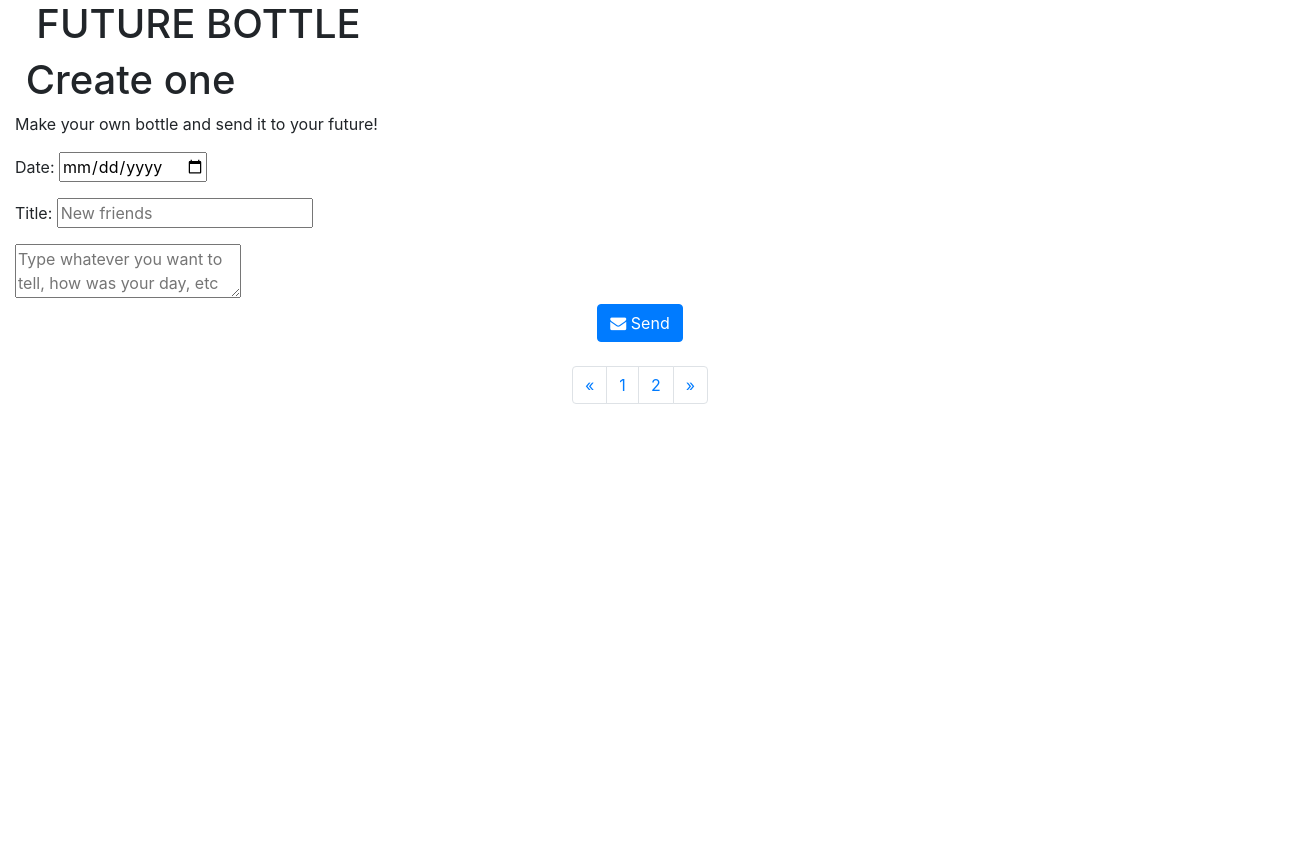
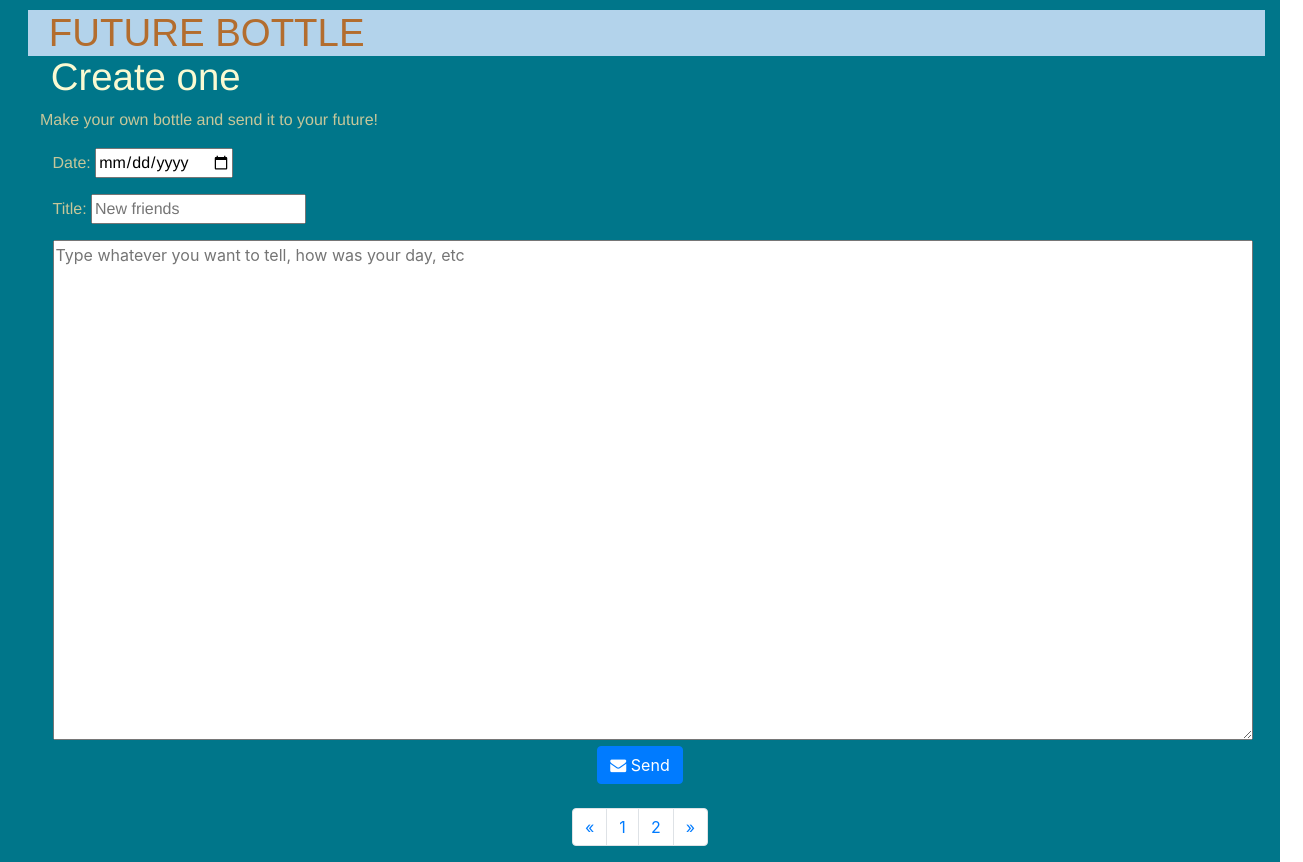
Before and after one commit to hkawaguchi1009/semester-project, a plain HTML site: page index.html in a window 1280 px wide. Shown: the whole page, 1303 px wide, since content can reach past the window. Before the commit the page ends 800 px from the top, so only its background shows below. Drawn offline with nearby package versions, Linux system fonts and the light colour scheme; files that its build step writes are made by us from their sources; no server answers; files whose address does not match are found by name.

Commit message:
Update index.css
I put html mistakenly.

```diff
--- a/index.css
+++ b/index.css
@@ -1,126 +1,83 @@
-<!DOCTYPE html>
-<html>
-<head>
-    <meta name="viewport" content="width=device-width, initial-scale=1.0">
-    <title>Future Bottle</title>
-    <link rel="stylesheet" href="css/index.css">
-    <script src="js/index.js"></script>
+p{
+    font-family: "Robot Regular", "Helvetica";
+    color: #C6C79A;
+}
 
-    <link href="https://stackpath.bootstrapcdn.com/bootstrap/4.1.3/css/bootstrap.min.css" rel="stylesheet" integrity="sha384-MCw98/SFnGE8fJT3GXwEOngsV7Zt27NXFoaoApmYm81iuXoPkFOJwJ8ERdknLPMO" crossorigin="anonymous">
+#container{
+    background-color: #00768A;
+}
 
-    <script src="https://code.jquery.com/jquery-3.3.1.min.js" integrity="sha256-FgpCb/KJQlLNfOu91ta32o/NMZxltwRo8QtmkMRdAu8=" crossorigin="anonymous"></script>
-    <link href="https://maxcdn.bootstrapcdn.com/font-awesome/4.7.0/css/font-awesome.min.css" rel="stylesheet">
+#letter{
+    background-color: beige;
+    width: 90%;
+    left: 5%;
+    position:relative;
+    bottom: 5px;
+}
 
-    <script src="https://stackpath.bootstrapcdn.com/bootstrap/4.1.3/js/bootstrap.min.js" integrity="sha384-ChfqqxuZUCnJSK3+MXmPNIyE6ZbWh2IMqE241rYiqJxyMiZ6OW/JmZQ5stwEULTy" crossorigin="anonymous"></script>
-</head>
+#letterContents{
+    background-color: whitesmoke;
+    width: 90%;
+    height: 90%;
+    position: relative;
+    left: 5%;
+    top: -5%;
+}
+#letter p{
+    color: black;
+}
 
-<body>
-    <div id = "container" class="container-fluid">
-        <form id = "formWidget">
-        <div id = "barDiv">
-            <h1 id = "bar">&nbsp; FUTURE BOTTLE</h1>
-        </div>
+#bar{
+    font-family: "Arial";
+    color: #B36D2E;
+}
 
-            <h1 id = "header">&nbsp;Create one</h1>
-            <div id = "page1">
-            <p id = "explain">Make your own bottle and send it to your future!</p>
+#barDiv{
+    background-color: #B3D3EB;
+    width: 99%;
+    position: relative;
+    top: 10px;
+    left: 1%;
+}
 
+#barDiv h1{
+    font-size: 240%;
+}
 
-            <div id = "dateDiv">
-                <p>Date: <input type="date" name = "date" id="date" class = "input"></p>
-            </div>
+#header{
+    color: lightgoldenrodyellow;
+    font-family: "Helvetica";
+    font-size: 240%;
+    position:relative;
+    left: 2%;
+}
 
-            <div id= "titleDiv">
-                <p>Title: <input type = "text" id = "title" name = "title" class = "input" placeholder = "New friends"></p>
-            </div>
+#explain{
+    position: relative;
+    left: 2%;
+}
 
-            <div id = "contentsDiv">
-                <textarea id = "contents" name = "contents" class = "input" placeholder="Type whatever you want to tell, how was your day, etc"></textarea>
-            </div>
+#dateDiv{
+    position: relative;
+    top: -4%;
+    left: 3%;
+}
 
-        <!-- Note NO FORM!! -->
-            <div id = "container" class="container-fluid">
-                <div class="row">
-                    <div class="col align-self-start">
-                    </div>
+#titleDiv{
+    position: relative;
+    top: -4%;
+    left: 3%;
+}
 
-                    <button id = "send" type = "button" class="btn btn-primary" data-toggle="modal" data-target="#myModal">
-                    <span class="fa fa-envelope" aria-hidden="true"></span>&nbsp;Send
-                    </button>
+textarea{
+    position: relative;
+    top: -4%;
+    left: 3%;
+    width: 96%;
+    height: 500px;
+    resize: none;
+}
 
-                    <div class="col align-self-end">
-                    </div>
-                </div>
-            </div>
-
-
-            <!--<button type="button" class="btn btn-primary" aria-label="Send Email" data-toggle="modal" data-target="#myModal">
-            <span class="fa fa-envelope" aria-hidden="true"></span> &nbsp;Email
-        </button>
-            <div class = "modal fade" tabindex = "-1" role = "dialog" id = "myModal">
-            <div class = "modal-dialog">
-                <div class="modal-content">
-                    <div class="modal-header">
-                        <h4 class="modal-title">Confirm Sending</h4>
-                        <button type="button" class="close" data-dismiss="modal" aria-label="Close"><span aria-hidden="true">&times;</span></button>
-                    </div>
-                    <div class="modal-body">
-                        <p><span class=" fa fa-question-circle"></span>&nbsp;Are you sure you want to send the email?</p>
-
-                    </div>
-                    <div class="modal-footer">
-                        <button type="button" class="btn btn-primary" data-dismiss="modal">Yes</button>
-                        <button type="button" class="btn btn-default" data-dismiss="modal">No</button>
-                    </div>
-                </div>
-            </div>
-            </div>
-
-
-        <div class="alert alert-danger collapse" role="alert" id="noAlert">
-              <span class="glyphicon glyphicon-exclamation-sign" style="font-size:1.2em" aria-hidden="true"></span>
-              <strong>Oh!</strong> Something went wrong.
-        </div>
-
-        <div class="alert alert-success collapse" role="alert" id="yesAlert">
-              <span class="glyphicon glyphicon-ok" style="font-size:1.2em" aria-hidden="true"></span>
-              <strong>Email away!</strong> Your email has been sent.
-        </div>-->
-            </div>
-
-            <br>
-
-
-        <div id = "container" class="container-fluid">
-            <div class="row">
-                <div class="col align-self-start">
-                </div>
-
-                <nav aria-label="Page navigation example">
-                  <ul class="pagination">
-                    <li class="page-item">
-                      <a class="page-link" href="#" aria-label="Previous">
-                        <span aria-hidden="true">&laquo;</span>
-                        <span class="sr-only">Previous</span>
-                      </a>
-                    </li>
-                    <li class="page-item"><a class="page-link" href="index.html">1</a></li>
-                    <li class="page-item"><a class="page-link" href="indexGet.html">2</a></li>
-                    <li class="page-item">
-                      <a class="page-link" href="indexGet.html" aria-label="Next">
-                        <span aria-hidden="true">&raquo;</span>
-                        <span class="sr-only">Next</span>
-                      </a>
-                    </li>
-                  </ul>
-                </nav>
-
-                <div class="col align-self-end">
-                </div>
-            </div>
-        </div>
-
-</form>
-</div>
-</body>
-</html>
+nav{
+    position: relative;
+}
```
